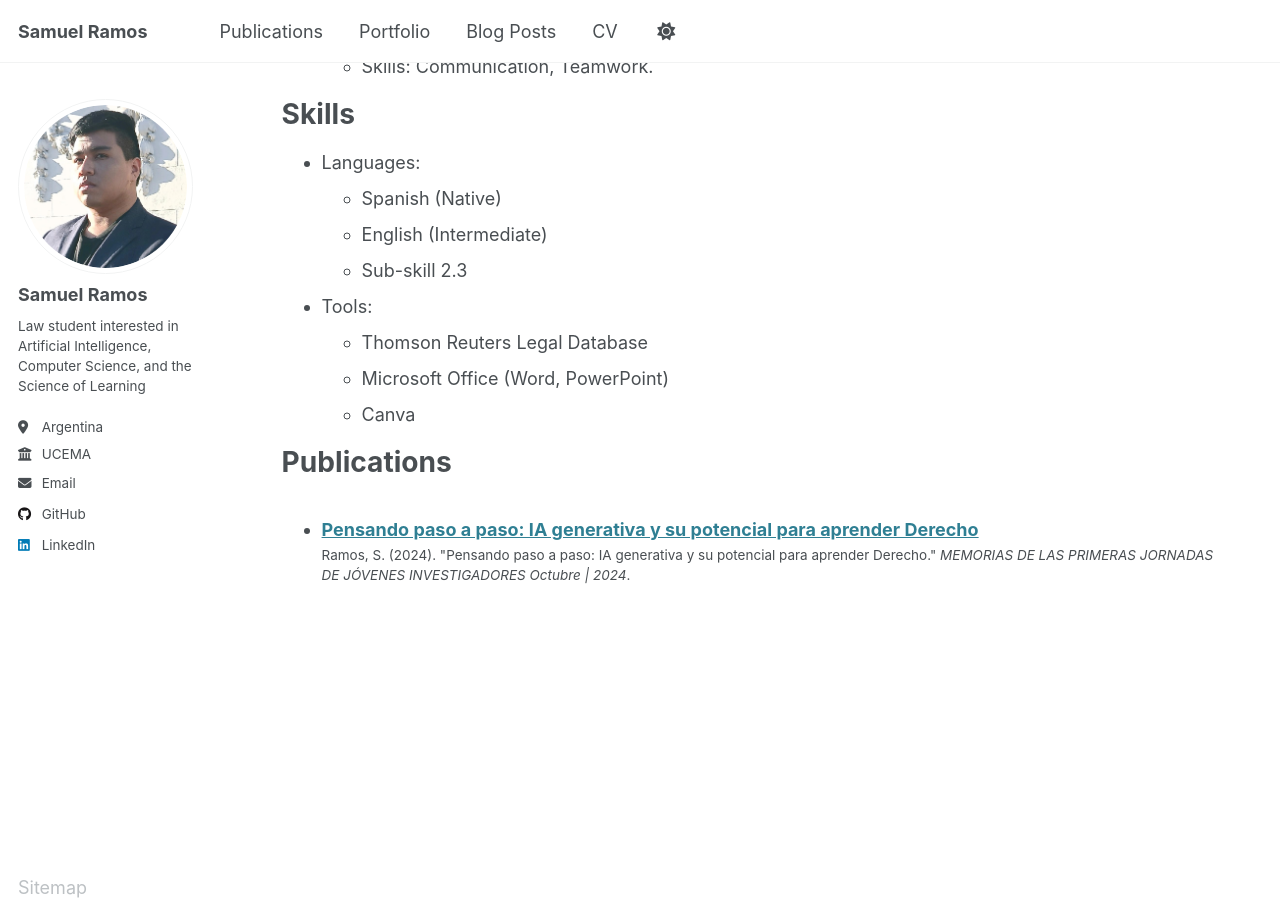
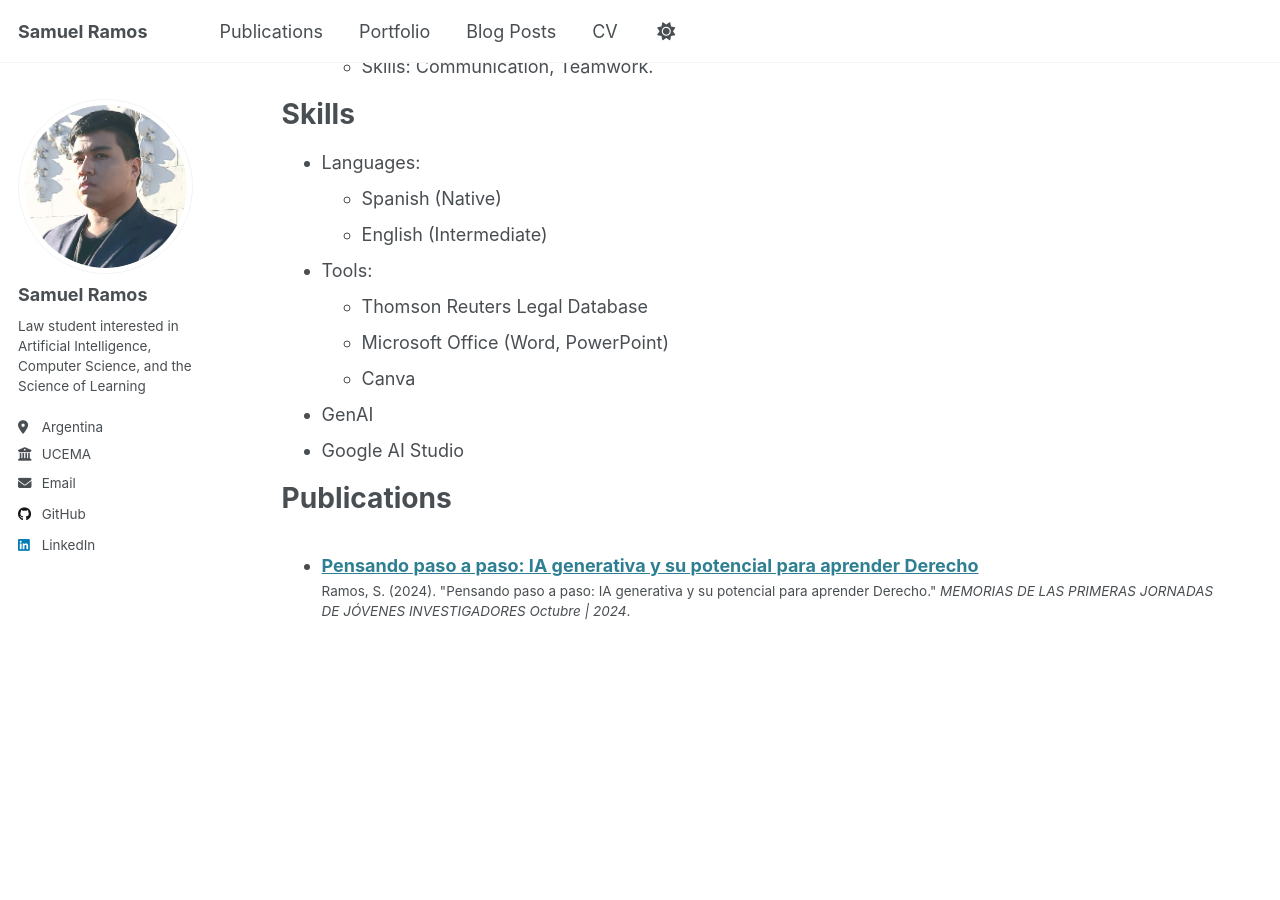
Before and after one commit to saiefr/saiefr.github.io, a Jekyll site: the page built from _pages/cv.md, in a window 1280 px wide and 900 px high, scrolled down 766 px. Built offline with Jekyll 4.4.1, drawn with Linux system fonts in a browser that asks for light colours.

Commit message:
Update cv.md

```diff
--- a/_pages/cv.md
+++ b/_pages/cv.md
@@ -39,11 +39,12 @@ Skills
 * Languages:
   * Spanish (Native)
   * English (Intermediate)
-  * Sub-skill 2.3
 * Tools:
   * Thomson Reuters Legal Database
   * Microsoft Office (Word, PowerPoint)
   * Canva
+* GenAI
+ * Google AI Studio
 
 Publications
 ======
```
